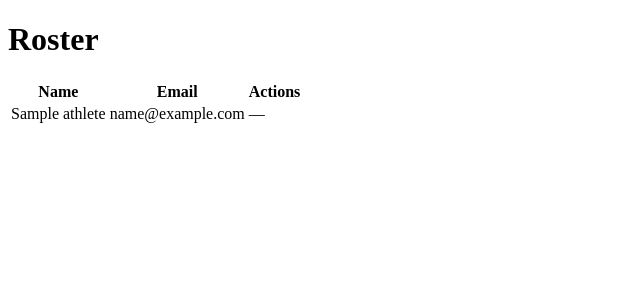
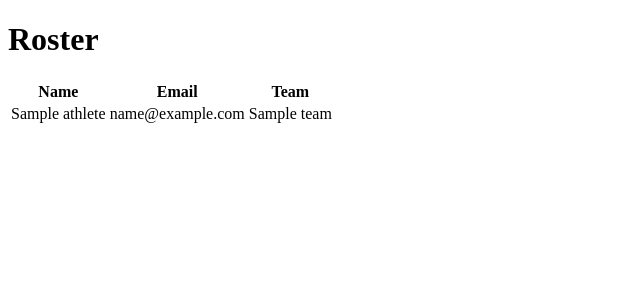
Before and after one commit to loganrook/Tabor-Hackathon-2026, a Flask app: page /roster in a window 1280 px wide. Shown: the part 26-326 px from the top of the page, without its empty margins (0-640 px from the left). Run offline with Flask 3, Linux system fonts and the light colour scheme; a user stored in the database is signed in; tables that the repository leaves empty hold one stand-in row (values such as "Sample post").

Commit message:
fixed roster stuff

```diff
--- a/app.py
+++ b/app.py
@@ -183,7 +183,15 @@ def create_app(config_class=Config):
             .distinct()
             .all()
         )
-        return render_template("roster.html", athletes=athletes)
+        team_names_by_athlete = {
+            a.id: [t.name for t in a.teams if t.coach_id == current_user.id]
+            for a in athletes
+        }
+        return render_template(
+            "roster.html",
+            athletes=athletes,
+            team_names_by_athlete=team_names_by_athlete,
+        )
 
     @app.route("/team/join", methods=["GET", "POST"])
     @login_required
--- a/templates/roster.html
+++ b/templates/roster.html
@@ -1,7 +1,7 @@
 {# roster.html — Roster list view.
    Purpose: Table of athletes for the current coach/context.
    Who works here: Frontend.
-   Responsibilities: Table with Name, Email, Actions; backend data binding later. #}
+   Responsibilities: Table with Name, Email, Team. #}
 {% extends "base.html" %}
 {% block title %}Roster — Coach–Athlete App{% endblock %}
 
@@ -12,7 +12,7 @@
         <tr>
             <th>Name</th>
             <th>Email</th>
-            <th>Actions</th>
+            <th>Team</th>
         </tr>
     </thead>
     <tbody>
@@ -21,7 +21,7 @@
         <tr>
             <td>{{ athlete.name }}</td>
             <td>{{ athlete.email }}</td>
-            <td>—</td>
+            <td>{{ team_names_by_athlete.get(athlete.id, []) | join(', ') or '—' }}</td>
         </tr>
         {% endfor %}
         {% else %}
```
